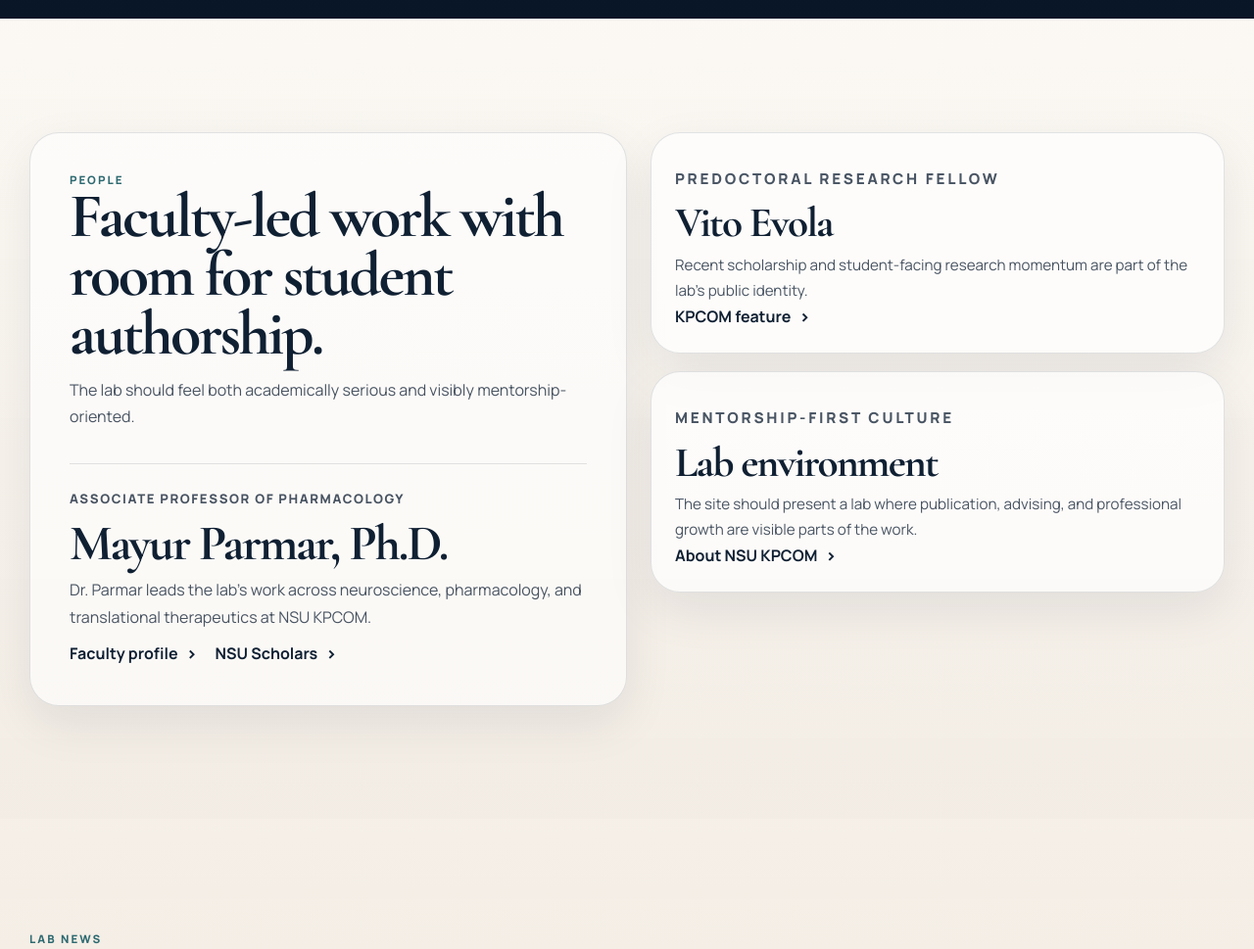
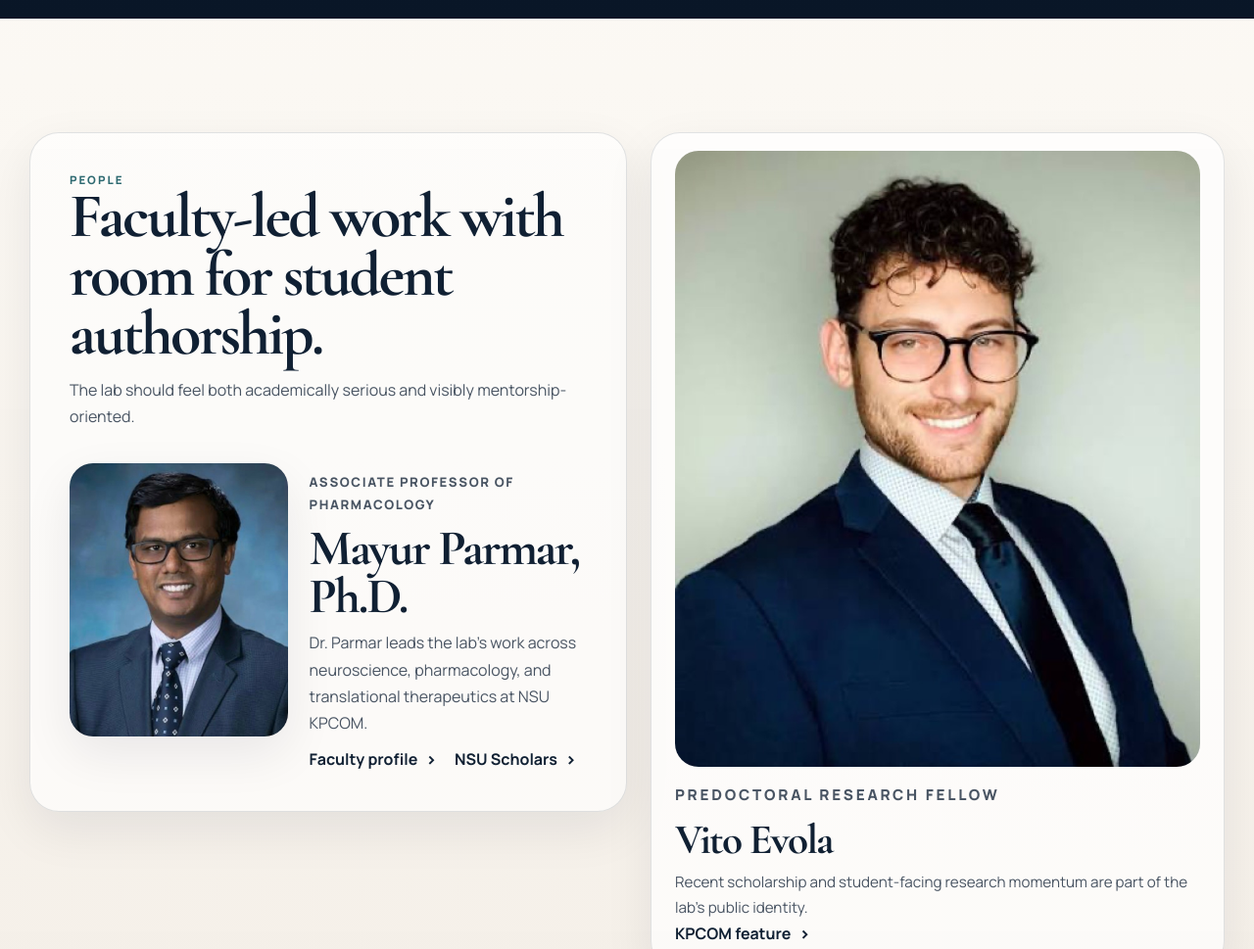
Before and after one commit to andrewbouras/parmar-lab-site, a website built with Vite: page index.html in a window 1280 px wide. Shown: the part 3220-4189 px from the top of the page at 98% size. Built offline with nearby package versions, Linux system fonts and the light colour scheme.

Commit message:
Add lab portrait photography

```diff
--- a/src/main.js
+++ b/src/main.js
@@ -92,7 +92,16 @@ const renderPeopleCards = () =>
   siteContent.people.cards
     .map(
       (card) => `
-        <article class="info-card">
+        <article class="info-card ${card.image ? "has-photo" : ""}">
+          ${
+            card.image
+              ? `
+                <figure class="card-photo">
+                  <img src="${card.image}" alt="${card.imageAlt || card.title}" />
+                </figure>
+              `
+              : ""
+          }
           <p class="eyebrow">${card.meta}</p>
           <h3>${card.title}</h3>
           <p>${card.body}</p>
@@ -259,12 +268,21 @@ app.innerHTML = `
             <p class="eyebrow">${siteContent.people.eyebrow}</p>
             <h2>${siteContent.people.title}</h2>
             <p class="section-summary">${siteContent.people.summary}</p>
+            <div class="lead-spotlight">
+              <figure class="lead-photo">
+                <img
+                  src="${siteContent.people.lead.image}"
+                  alt="${siteContent.people.lead.imageAlt || siteContent.people.lead.name}"
+                />
+              </figure>
+
               <div class="lead-detail">
                 <p class="person-role">${siteContent.people.lead.role}</p>
                 <h3>${siteContent.people.lead.name}</h3>
                 <p>${siteContent.people.lead.body}</p>
                 <div class="inline-link-row">
                   ${renderLeadLinks()}
+                </div>
               </div>
             </div>
           </article>
--- a/src/site-content.js
+++ b/src/site-content.js
@@ -99,6 +99,8 @@ export const siteContent = {
     lead: {
       name: "Mayur Parmar, Ph.D.",
       role: "Associate Professor of Pharmacology",
+      image: media("parmar-headshot.jpeg"),
+      imageAlt: "Portrait of Dr. Mayur Parmar",
       body:
         "Dr. Parmar leads the lab's work across neuroscience, pharmacology, and translational therapeutics at NSU KPCOM.",
       links: [
@@ -116,6 +118,8 @@ export const siteContent = {
       {
         title: "Vito Evola",
         meta: "Predoctoral Research Fellow",
+        image: media("vito-headshot.jpeg"),
+        imageAlt: "Portrait of Vito Evola",
         body:
           "Recent scholarship and student-facing research momentum are part of the lab's public identity.",
         link: {
--- a/src/styles.css
+++ b/src/styles.css
@@ -634,12 +634,44 @@ figure {
   max-width: 40rem;
 }
 
+.lead-spotlight {
+  display: grid;
+  grid-template-columns: minmax(220px, 0.44fr) minmax(0, 0.56fr);
+  gap: 22px;
+  align-items: start;
+  margin-top: 34px;
+}
+
+.lead-photo,
+.card-photo {
+  overflow: hidden;
+  margin: 0;
+  border-radius: 24px;
+  background: rgba(16, 32, 51, 0.06);
+}
+
+.lead-photo {
+  aspect-ratio: 4 / 5;
+  box-shadow: var(--light-shadow);
+}
+
+.lead-photo img,
+.card-photo img {
+  width: 100%;
+  height: 100%;
+  object-fit: cover;
+  filter: none;
+}
+
+.lead-photo img {
+  object-position: center 22%;
+}
+
 .lead-detail {
   display: grid;
   gap: 10px;
-  margin-top: 34px;
-  padding-top: 24px;
-  border-top: 1px solid var(--line);
+  min-width: 0;
+  padding-top: 8px;
 }
 
 .person-role {
@@ -669,6 +701,19 @@ figure {
   border-color: var(--line);
   background: rgba(255, 255, 255, 0.72);
   box-shadow: var(--light-shadow);
+}
+
+.info-card.has-photo {
+  padding-top: 18px;
+}
+
+.card-photo {
+  aspect-ratio: 4 / 4.7;
+  margin-bottom: 16px;
+}
+
+.card-photo img {
+  object-position: center 18%;
 }
 
 .info-card h3,
@@ -840,6 +885,10 @@ figure {
   .extra-grid {
     grid-template-columns: 1fr;
   }
+
+  .lead-spotlight {
+    grid-template-columns: 1fr;
+  }
 }
 
 @media (max-width: 820px) {
```
Also changed, not shown: public/media/parmar-headshot.jpeg (added), public/media/vito-headshot.jpeg (added). Lines whose indentation alone changed are shown as unchanged.
